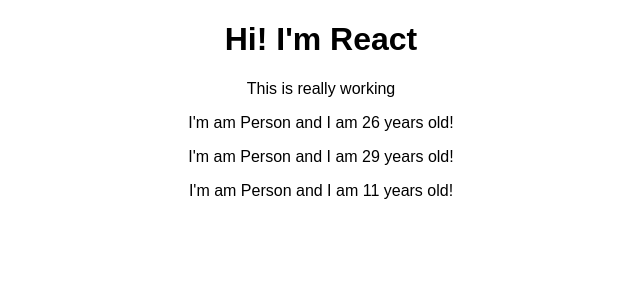
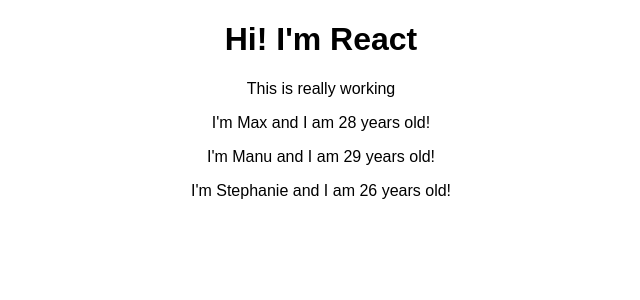
Before and after one commit to mmjosedaniel/react-the-complete-guide-section-3, a React (Create React App) app in the folder react-complete-gide/: page / in a window 1280 px wide. Shown: the top 300 px of the page, without its empty margins (319-959 px from the left). Built offline with nearby package versions, Linux system fonts and the light colour scheme.

Commit message:
Working with Props

```diff
--- a/react-complete-gide/src/App.js
+++ b/react-complete-gide/src/App.js
@@ -8,9 +8,9 @@
       <div className="App">
         <h1>Hi! I'm React</h1>
         <p>This is really working</p>
-        <Person />
-        <Person />
-        <Person />
+        <Person name="Max" age="28" />
+        <Person name="Manu" age="29" >My hobbies: Racing</Person>
+        <Person name="Stephanie" age="26" />
       </div>
     );
     // return React.createElement('div', {className: 'App'}, React.createElement('h1', null, "Hi, I'm a React app!!!"));
--- a/react-complete-gide/src/Person/Person.js
+++ b/react-complete-gide/src/Person/Person.js
@@ -1,7 +1,7 @@
 import React from 'react';
 
-const person = () => {
-    return <p>I'm am Person and I am {Math.floor(Math.random() * 30)} years old!</p>
+const person = (props) => {
+    return <p>I'm {props.name} and I am {props.age} years old!</p>
 };
 
 export default person;
```
